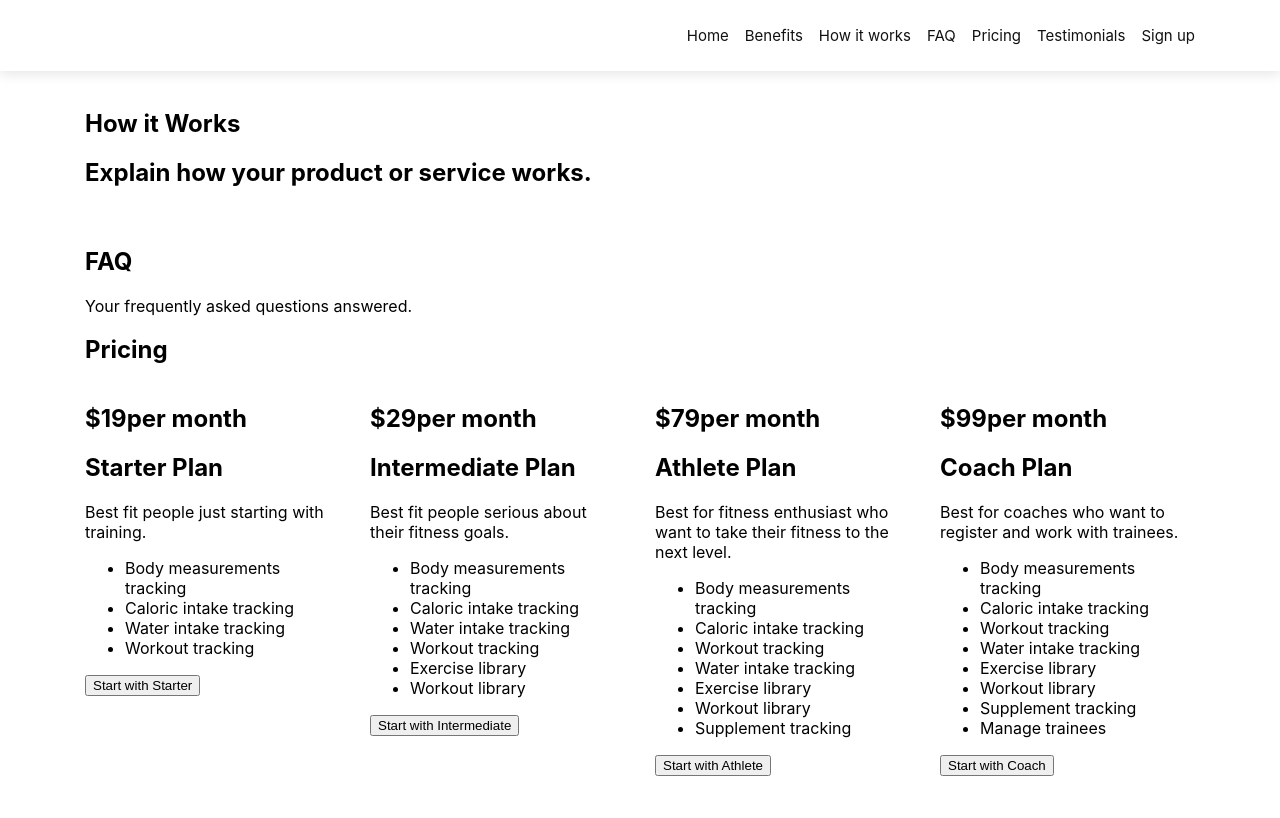
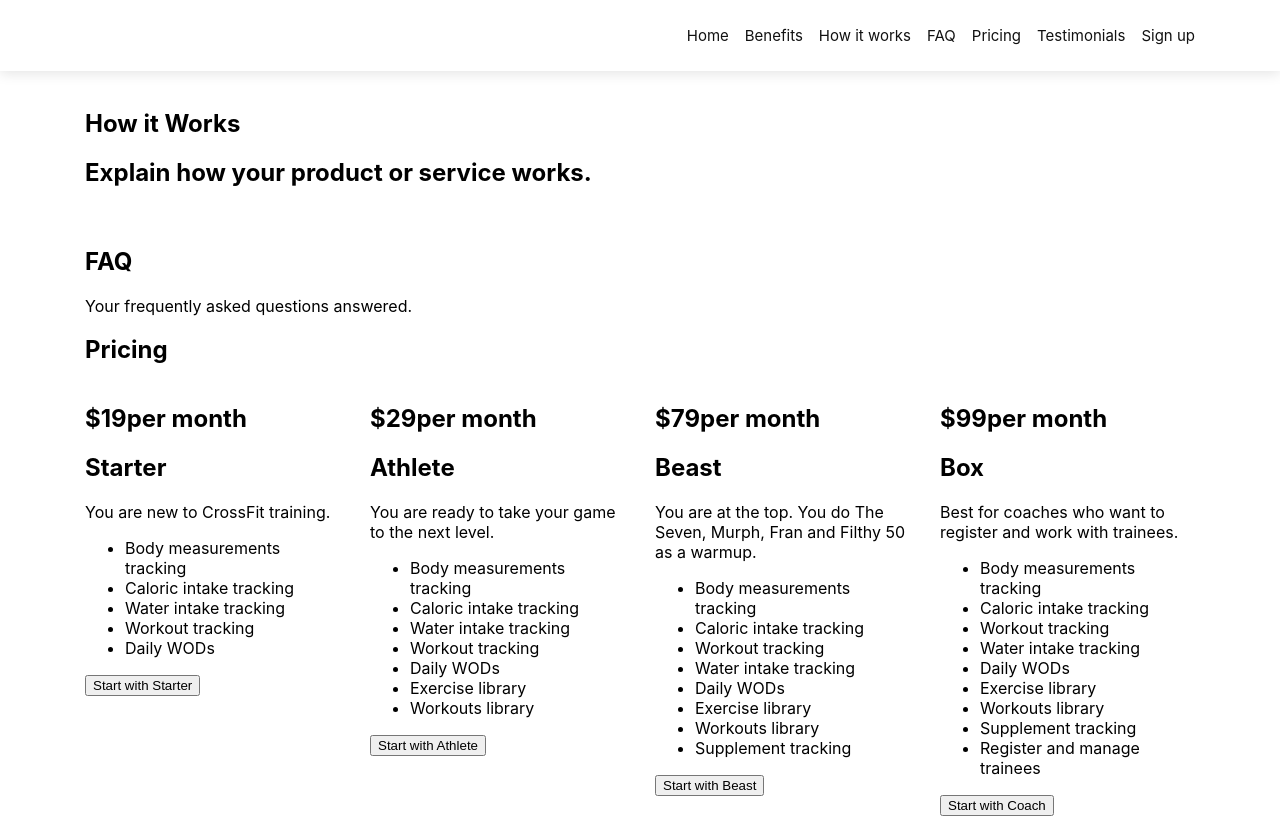
Before and after one commit to alexdevero/trainr-web-app-landing-page, a Next.js app: page / in a window 1280 px wide. Shown: the top 818 px of the page. Built offline with nearby package versions, Linux system fonts and the light colour scheme.

Commit message:
Update pricing plans copy

```diff
--- a/components/pricing.tsx
+++ b/components/pricing.tsx
@@ -13,15 +13,16 @@ const Pricing = () => (
             </div>
 
             <div className="pricing-card__body">
-              <h2>Starter Plan</h2>
+              <h2>Starter</h2>
 
-              <p>Best fit people just starting with training.</p>
+              <p>You are new to CrossFit training.</p>
 
               <ul>
                 <li>Body measurements tracking</li>
                 <li>Caloric intake tracking</li>
                 <li>Water intake tracking</li>
                 <li>Workout tracking</li>
+                <li>Daily WODs</li>
               </ul>
             </div>
 
@@ -38,45 +39,18 @@ const Pricing = () => (
             </div>
 
             <div className="pricing-card__body">
-              <h2>Intermediate Plan</h2>
+              <h2>Athlete</h2>
 
-              <p>Best fit people serious about their fitness goals.</p>
+              <p>You are ready to take your game to the next level.</p>
 
               <ul>
                 <li>Body measurements tracking</li>
                 <li>Caloric intake tracking</li>
                 <li>Water intake tracking</li>
                 <li>Workout tracking</li>
+                <li>Daily WODs</li>
                 <li>Exercise library</li>
-                <li>Workout library</li>
-              </ul>
-            </div>
-
-            <div className="pricing-card__footer">
-              <button>Start with Intermediate</button>
-            </div>
-          </div>
-        </div>
-
-        <div className="col">
-          <div className="pricing-card">
-            <div className="pricing-card__header">
-              <h2>$79<span className="price-label">per month</span></h2>
-            </div>
-
-            <div className="pricing-card__body">
-              <h2>Athlete Plan</h2>
-
-              <p>Best for fitness enthusiast who want to take their fitness to the next level.</p>
-
-              <ul>
-                <li>Body measurements tracking</li>
-                <li>Caloric intake tracking</li>
-                <li>Workout tracking</li>
-                <li>Water intake tracking</li>
-                <li>Exercise library</li>
-                <li>Workout library</li>
-                <li>Supplement tracking</li>
+                <li>Workouts library</li>
               </ul>
             </div>
 
@@ -89,11 +63,40 @@ const Pricing = () => (
         <div className="col">
           <div className="pricing-card">
             <div className="pricing-card__header">
+              <h2>$79<span className="price-label">per month</span></h2>
+            </div>
+
+            <div className="pricing-card__body">
+              <h2>Beast</h2>
+
+              <p>You are at the top. You do The Seven, Murph, Fran and Filthy 50 as a warmup.</p>
+
+              <ul>
+                <li>Body measurements tracking</li>
+                <li>Caloric intake tracking</li>
+                <li>Workout tracking</li>
+                <li>Water intake tracking</li>
+                <li>Daily WODs</li>
+                <li>Exercise library</li>
+                <li>Workouts library</li>
+                <li>Supplement tracking</li>
+              </ul>
+            </div>
+
+            <div className="pricing-card__footer">
+              <button>Start with Beast</button>
+            </div>
+          </div>
+        </div>
+
+        <div className="col">
+          <div className="pricing-card">
+            <div className="pricing-card__header">
               <h2>$99<span className="price-label">per month</span></h2>
             </div>
 
             <div className="pricing-card__body">
-              <h2>Coach Plan</h2>
+              <h2>Box</h2>
 
               <p>Best for coaches who want to register and work with trainees.</p>
 
@@ -102,10 +105,11 @@ const Pricing = () => (
                 <li>Caloric intake tracking</li>
                 <li>Workout tracking</li>
                 <li>Water intake tracking</li>
+                <li>Daily WODs</li>
                 <li>Exercise library</li>
-                <li>Workout library</li>
+                <li>Workouts library</li>
                 <li>Supplement tracking</li>
-                <li>Manage trainees</li>
+                <li>Register and manage trainees</li>
               </ul>
             </div>
 
```
